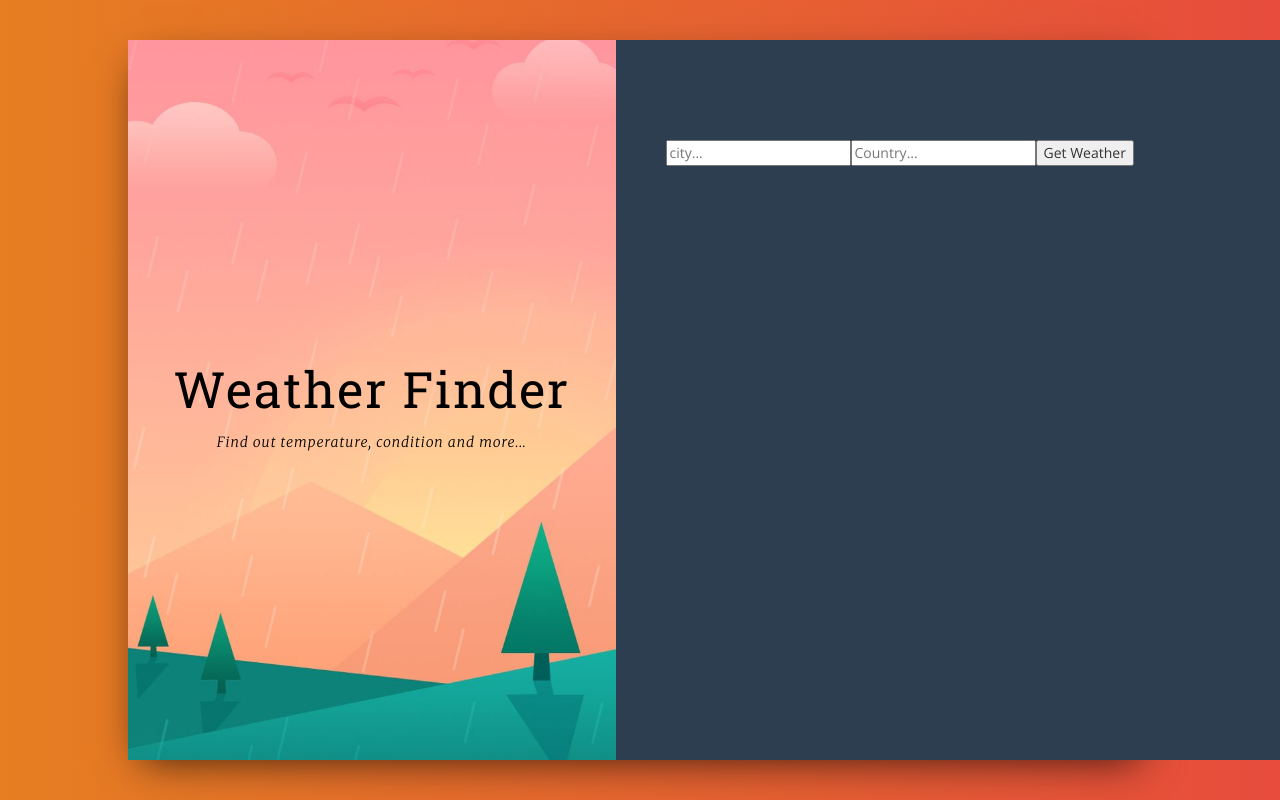
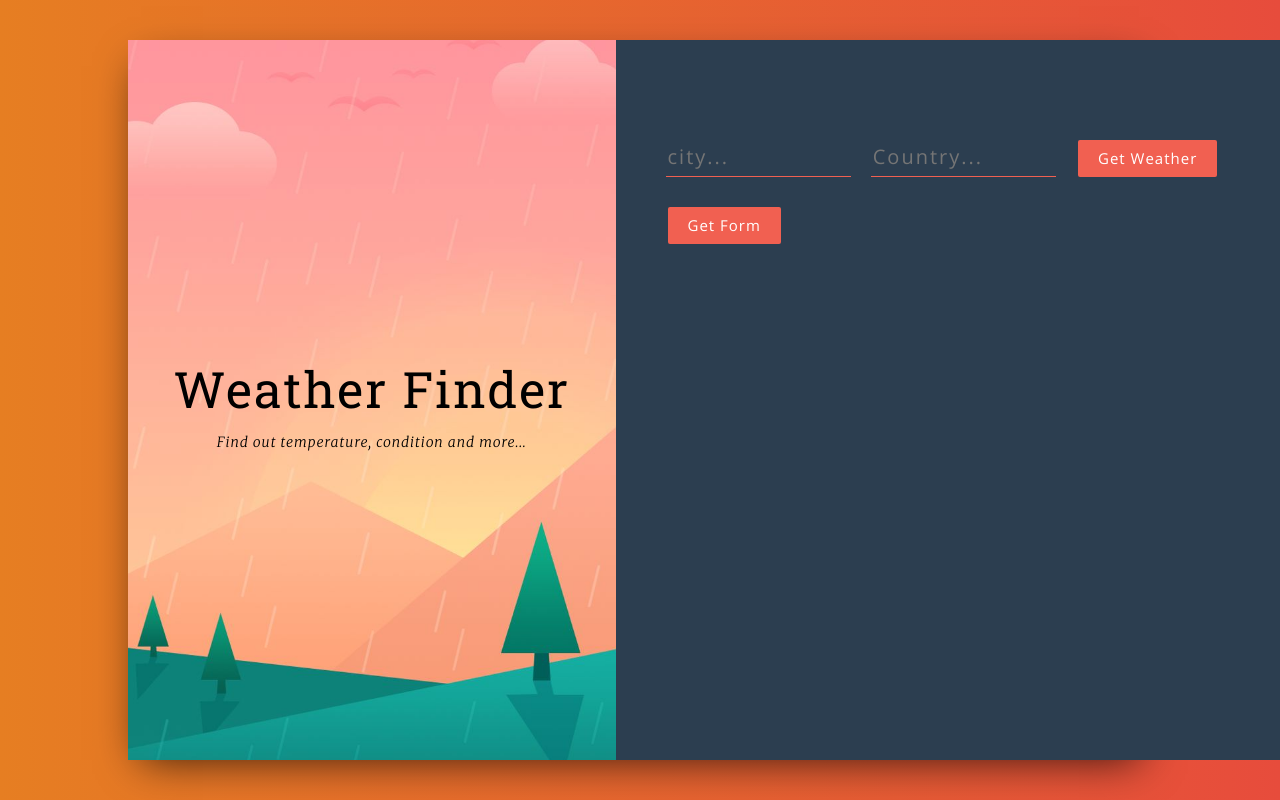
Before and after one commit to himanshuchauhan981/Acadview-Projects, a React (Create React App) app in the folder Assignment 5 - React Weather API Project/: page / in a window 1280 px wide. Built offline with nearby package versions, Linux system fonts and the light colour scheme; a web font is replaced by a local one.

Commit message:
Update Form.js

```diff
--- a/Assignment 5 - React Weather API Project/src/components/Form.js
+++ b/Assignment 5 - React Weather API Project/src/components/Form.js
@@ -1,10 +1,12 @@
 import React from "react";
+import {BrowserRouter, Route} from "react-router-dom";
 
 const Form = props =>(
     <form onSubmit = {props.getWeather}>
-      <input type="text" name="city" placeholder="city..."/>
-      <input type="text" name="country" placeholder="Country..."/>
-      <button type="submit">Get Weather</button>
+      <input type="text" name="city" placeholder="city..." class="inputText"/>
+      <input type="text" name="country" placeholder="Country..." class="inputText"/>
+      <button type="submit" class="weatherButton">Get Weather</button>
+      <a href="/form"><button type="button" class="weatherButton">Get Form</button></a>
    </form>
 )
 export default Form;
```
